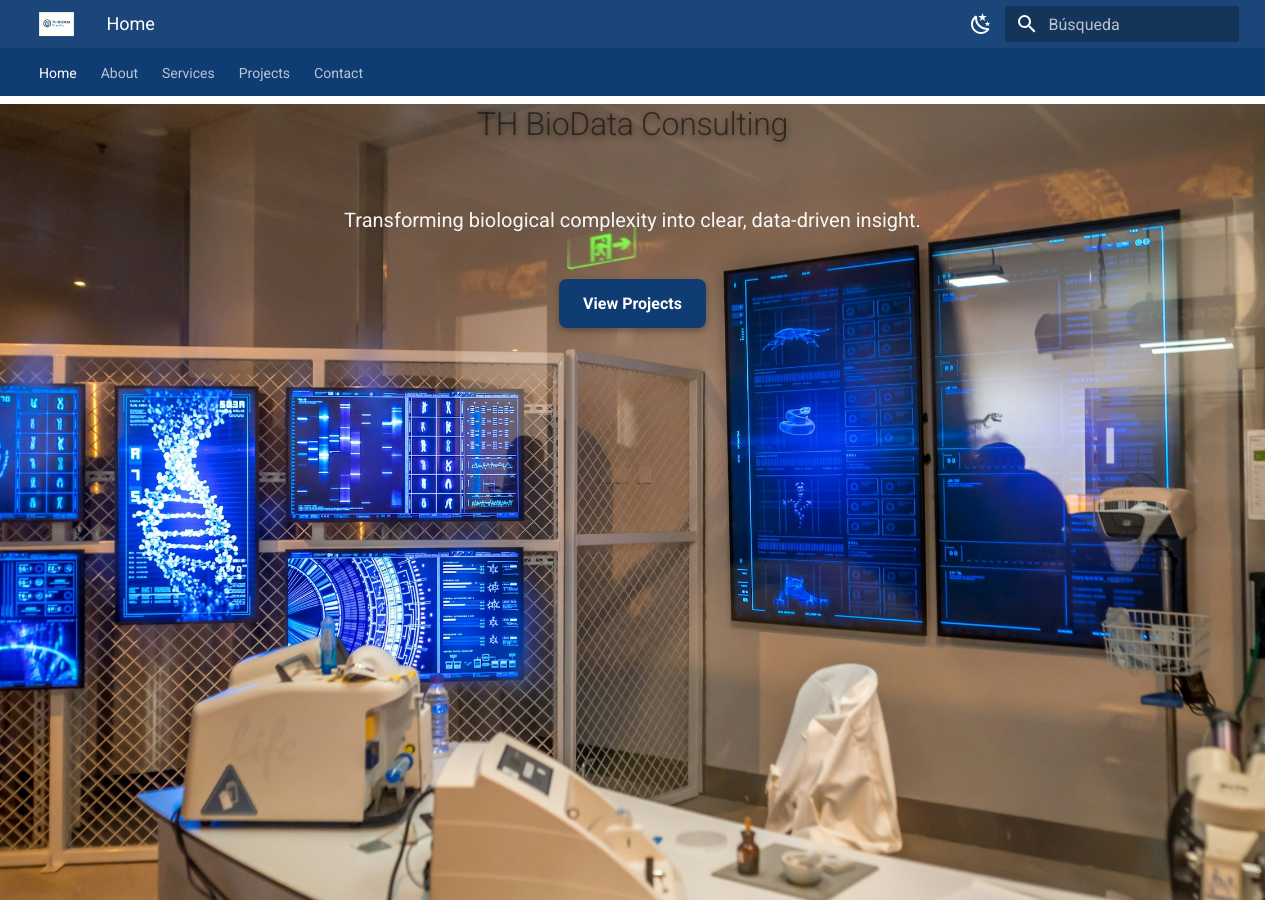
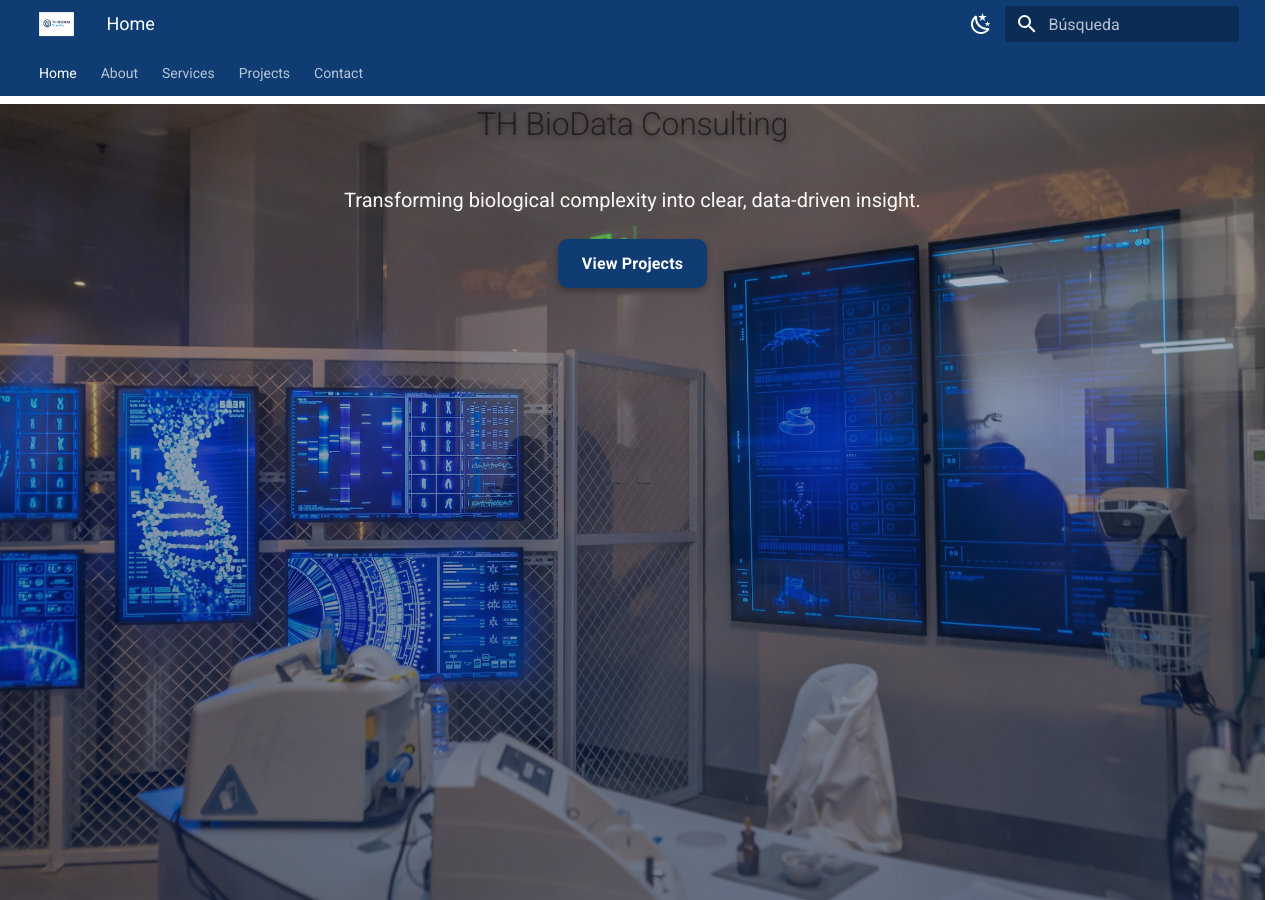
Before and after one commit to TH-BioData/th-biodata.github.io, an MkDocs documentation site: the page built from docs/index.md, in a window 1280 px wide and 900 px high. Built offline with MkDocs 1.6.1 and Material for MkDocs 9.7.7, drawn with Linux system fonts in a browser that asks for light colours.

Commit message:
Update extra.css

```diff
--- a/docs/styles/extra.css
+++ b/docs/styles/extra.css
@@ -1,5 +1,5 @@
 /* ============================================================
-TH BioData — HOME: Fullscreen hero + navbar azul uniforme
+TH BioData — HOME: Azul uniforme + overlay gradiente + centrado
 ============================================================ */
 
 /* -------------------- Paleta global -------------------- */
@@ -24,30 +24,29 @@ TH BioData — HOME: Fullscreen hero + navbar azul uniforme
   --md-accent-fg-color: var(--th-color-corporate-light-blue);
 }
 
-/* -------------------- Barras superiores -------------------- */
-/* Hace que ambas (logo + tabs) usen el mismo azul */
+/* -------------------- Barras superiores: azul sólido idéntico -------------------- */
+/* Fuerza mismo color en header (logo+search) y tabs, sin transparencia */
 .md-header,
 .md-tabs {
-  background-color: var(--th-color-corporate-blue) !important;
+  background-color: #0F3D73 !important;
   color: #fff !important;
+}
+
+/* IMPORTANTE: elimina cualquier estilo previo de translucencia en Home */
+body:has(#th-hero) .md-header {
+  background-color: #0F3D73 !important;
+  backdrop-filter: none !important;
 }
 
 /* -------------------- Ajustes específicos de HOME -------------------- */
 
-/* Oculta sidebars en Home */
+/* Oculta sidebars en Home (si querés verlas, borra estas dos líneas) */
 body:has(#th-hero) .md-sidebar--primary,
-body:has(#th-hero) .md-sidebar--secondary {
-  display: none !important;
-}
+body:has(#th-hero) .md-sidebar--secondary { display: none !important; }
 
-/* Layout ancho completo */
+/* Layout ancho completo SOLO en Home */
 body:has(#th-hero) .md-main { padding-top: 0 !important; }
-body:has(#th-hero) .md-main > .md-grid {
-  max-width: 100% !important;
-  width: 100% !important;
-  padding: 0 !important;
-  margin: 0 !important;
-}
+body:has(#th-hero) .md-main > .md-grid,
 body:has(#th-hero) .md-content,
 body:has(#th-hero) .md-content__inner,
 body:has(#th-hero) .md-typeset {
@@ -65,40 +64,42 @@ html { scrollbar-gutter: stable; }
   position: relative;
   width: 100% !important;
   min-height: 100vh;
-  min-height: 100svh;
+  min-height: 100svh; /* móvil */
   overflow: hidden;
-  z-index: 0;
 }
-.md-typeset #th-hero { margin: 0 !important; }
 
-/* Fondo */
+/* Fondo de imagen */
 #th-hero .hero__bg {
   position: absolute;
   inset: 0;
   background: url('../assets/home_hero_v2.jpg') center / cover no-repeat;
+  z-index: 0; /* queda debajo del overlay */
   transition: transform 15s linear, filter 2s ease;
 }
-#th-hero .hero__bg:hover {
-  transform: scale(1.05);
-  filter: brightness(1.06);
-}
+#th-hero .hero__bg:hover { transform: scale(1.05); filter: brightness(1.06); }
 
-/* Rectángulo semitransparente: ahora cubre toda la imagen */
+/* -------- Overlay gradiente que cubre TODO el hero -------- */
 #th-hero::before {
   content: "";
   position: absolute;
   inset: 0;
-  background: rgba(10, 35, 80, 0.55); /* Azul oscuro con transparencia */
-  z-index: 0;
+  /* Gradiente vertical: más suave arriba, más oscuro abajo */
+  background: linear-gradient(
+    to bottom,
+    rgba(10, 35, 80, 0.25) 0%,
+    rgba(10, 35, 80, 0.45) 40%,
+    rgba(10, 35, 80, 0.62) 100%
+  );
+  z-index: 1; /* por encima de la imagen, por debajo del contenido */
 }
 
-/* Contenido */
+/* Contenido centrado y por encima del overlay */
 #th-hero .hero__content {
   position: relative;
-  z-index: 1;
+  z-index: 2;               /* arriba del overlay */
   display: flex;
-  align-items: center;
-  justify-content: center;
+  align-items: center;      /* centra vertical */
+  justify-content: center;  /* centra horizontal */
   flex-direction: column;
   height: 100%;
   text-align: center;
@@ -106,44 +107,37 @@ html { scrollbar-gutter: stable; }
   padding: 0 5%;
 }
 
-/* Tipografías */
+/* Tipografías y botón */
 .hero__title {
   font-size: 48px;
   font-weight: 700;
-  margin-bottom: 12px;
-  text-shadow: 0 2px 6px rgba(0, 0, 0, .45);
+  margin: 0 0 12px 0;
+  text-shadow: 0 2px 6px rgba(0,0,0,.45);
 }
 .hero__tag {
   font-size: 20px;
-  max-width: 680px;
+  max-width: 780px;
   line-height: 1.45;
-  opacity: .95;
+  opacity: .97;
+  margin: 0;
 }
 .hero__cta {
   display: inline-block;
   margin-top: 24px;
   padding: 12px 24px;
   background: var(--th-color-corporate-blue);
-  border-radius: 8px;
+  border-radius: 10px;
   color: #fff !important;
   text-decoration: none;
-  font-weight: 600;
-  box-shadow: 0 3px 6px rgba(0, 0, 0, .3);
-  transition: transform .25s ease, background .25s ease;
+  font-weight: 700;
+  letter-spacing: .2px;
+  box-shadow: 0 3px 6px rgba(0,0,0,.3);
+  transition: transform .25s ease, background .25s ease, box-shadow .25s ease;
 }
-.hero__cta:hover {
-  transform: translateY(-3px);
-  background: #004B8E;
-}
-
-/* Header sobre el hero (transparente/blur opcional) */
-body:has(#th-hero) .md-header {
-  background-color: rgba(15, 61, 115, .95) !important;
-  backdrop-filter: saturate(120%) blur(4px);
-}
+.hero__cta:hover { transform: translateY(-3px); background: #004B8E; box-shadow: 0 6px 12px rgba(0,0,0,.35); }
 
 /* Responsivo */
 @media (max-width: 768px) {
   .hero__title { font-size: 32px; }
-  .hero__tag   { font-size: 16px; }
+  .hero__tag   { font-size: 16px; max-width: 90vw; }
 }
```
